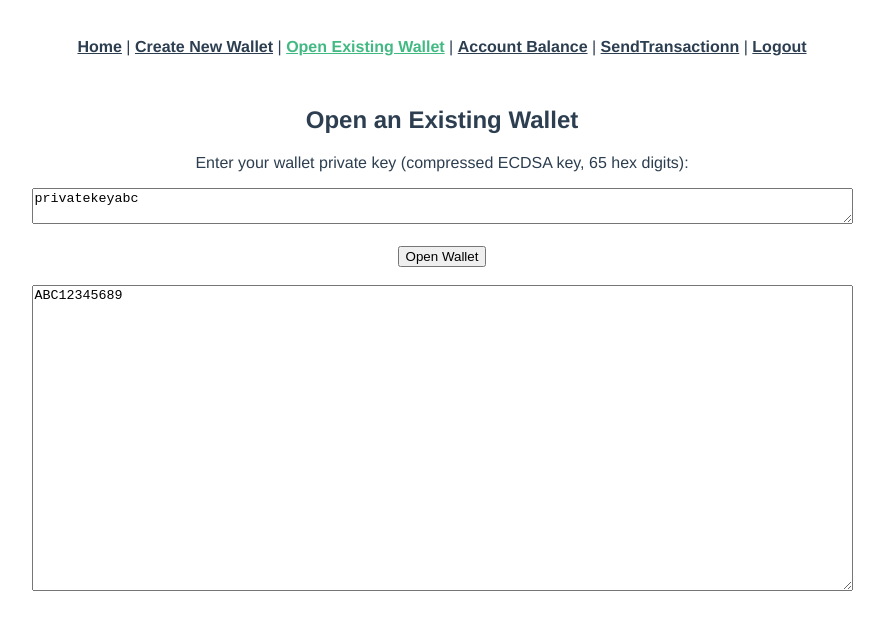
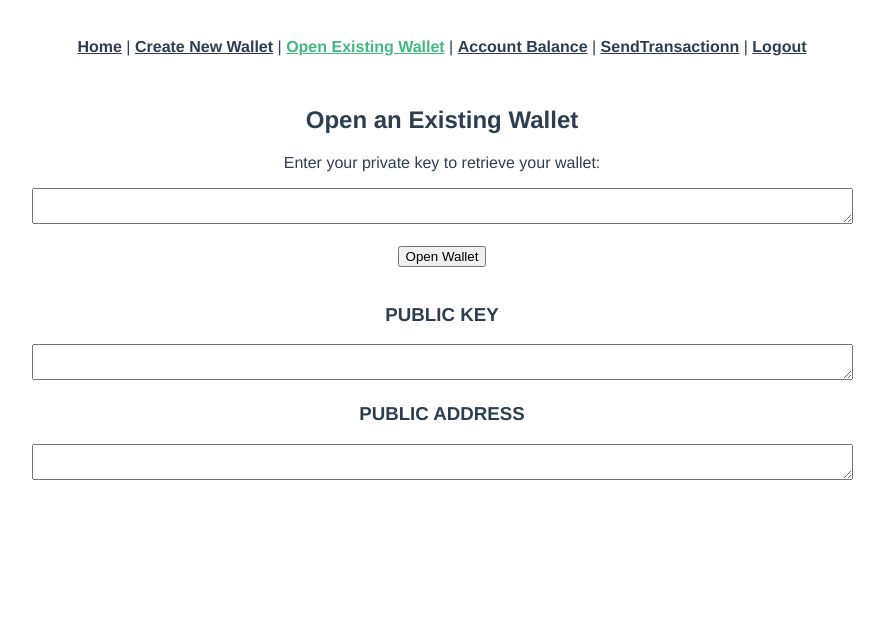
Before and after one commit to ChawPohChia/TPWallet, a Vue app: page /OpenWallet in a window 1280 px wide. Shown: the top 630 px of the page, without its empty margins (198-1082 px from the left). Built offline with nearby package versions, Linux system fonts and the light colour scheme.

Commit message:
Let user open wallet
Wallet open using private key, and then persist public key and public address to store

```diff
--- a/src/components/OpenWallet.vue
+++ b/src/components/OpenWallet.vue
@@ -5,7 +5,7 @@
       <div class="col-md-12">
         <div class="container">
           <h1 class="display-4">Open an Existing Wallet</h1>
-          <p class="lead">Enter your wallet private key (compressed ECDSA key, 65 hex digits):</p>
+          <p class="lead">Enter your private key to retrieve your wallet:</p>
         </div>
       </div>
     </div>
@@ -14,35 +14,58 @@
       <textarea class="form-control" rows="2" cols="100" id="keyedInPrivateKey" v-model="form.privateKey"></textarea><br><br>
       <button type="submit" class="btn btn-primary">Open Wallet</button><br><br>
       <div class="form-group">
-        <textarea
+         <h3 class="lead">PUBLIC KEY</h3>
+          <textarea
           class="form-control"
-          rows="20"
+          rows="2"
           cols="100"
           id="GeneratedResult"
-          v-model="form.publicKey"
-        ></textarea>
-      </div>
+          v-model="form.publicKey"></textarea><br>
+
+          <h3 class="lead">PUBLIC ADDRESS</h3>
+          <textarea
+          class="form-control"
+          rows="2"
+          cols="100"
+          id="GeneratedResult"
+          v-model="form.address"></textarea><br>
+       </div>
     </form>
   </section>
 </template>
 
 <script>
+  import { ref } from "vue";
   export default {
-  name: 'OpemWallet',
+  name: 'OpenWallet',
+
    data() {
     return {
       form: {
-        publicKey: "ABC12345689",
-        privateKey: "privatekeyabc",
-        address:null
+        publicKey: ref(""),
+        privateKey: ref(""),
+        address: ref("")
       }
     }
    },
 
    methods: {
     OpenWallet() {
-      console.log("Open existing wallet now..");
-      }
-   }
-  }
+      var CoinKey = require('coinkey')
+
+      var key = new CoinKey(new Buffer(this.form.privateKey, 'hex'))
+      this.form.publicKey= key.publicKey.toString('hex');
+      this.form.address= key.publicAddress.toString('hex');
+
+      this.$store.commit("persistPublicKey",this.form.publicKey);
+      this.$store.commit("persistPublicAddress",this.form.address);
+
+      console.log(this.$store.state.publicKey);
+      console.log(this.$store.state.publicAddress);
+
+
+    }
+  },
+}
+
 </script>
```
